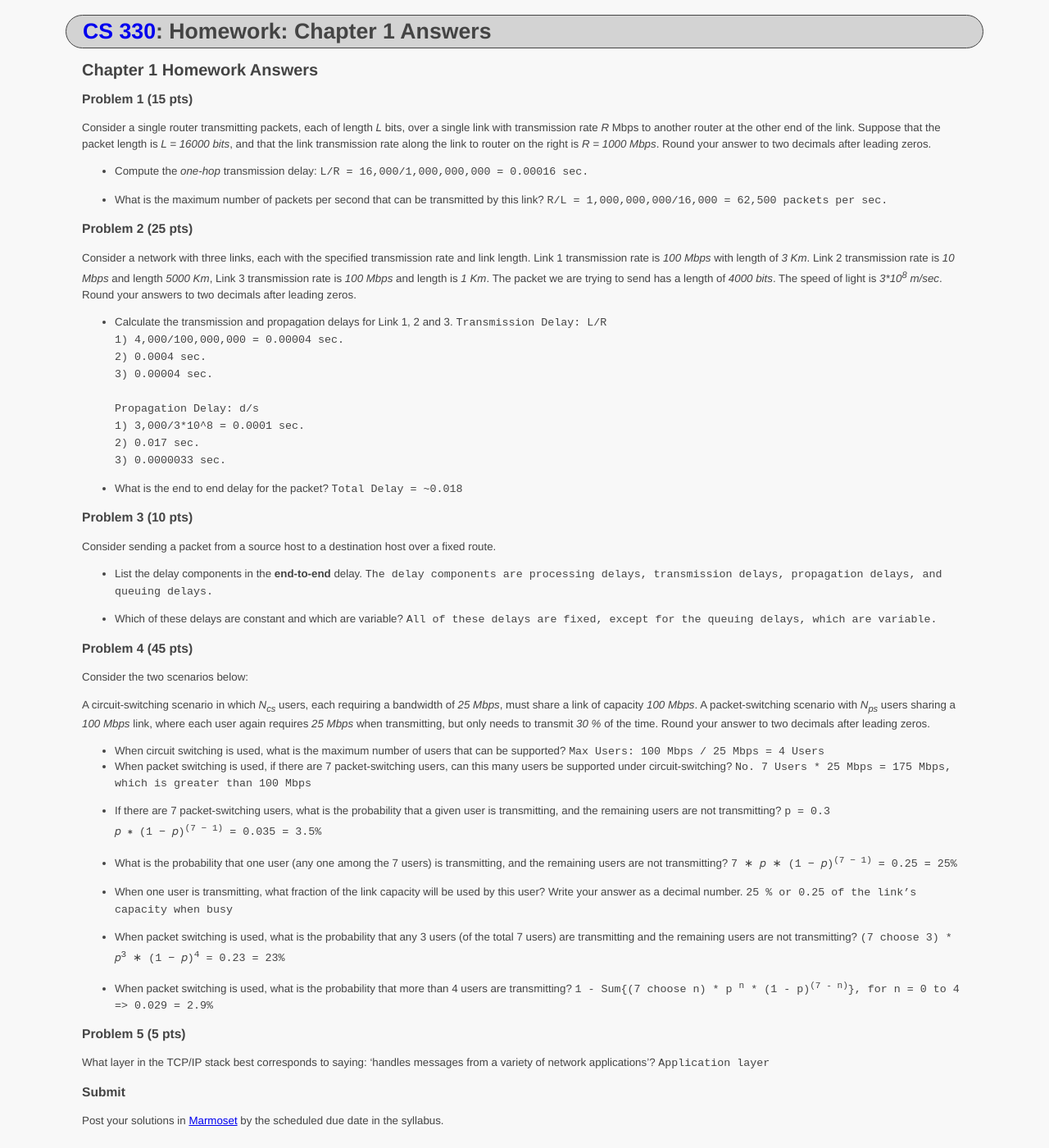
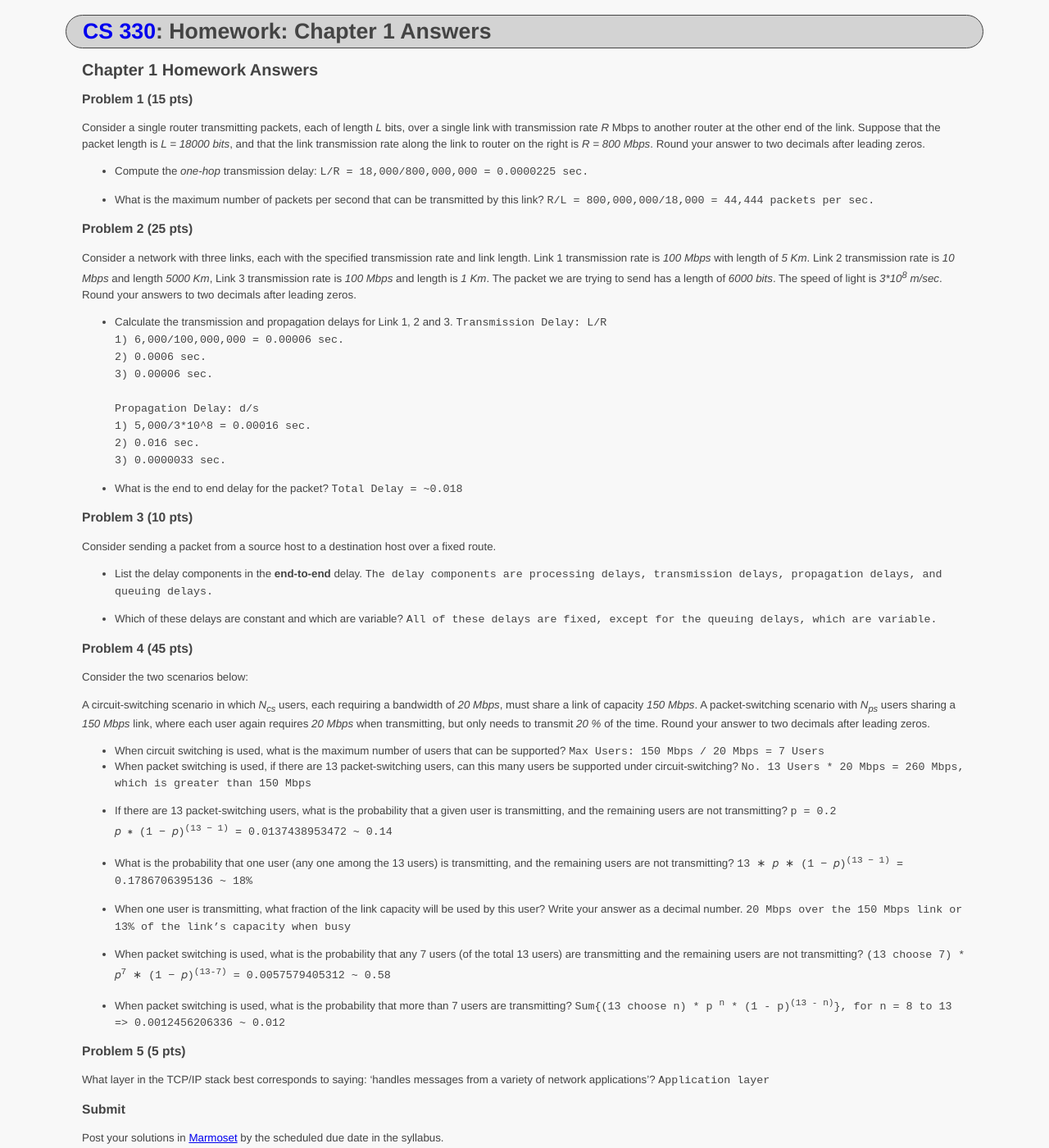
Before and after one commit to ycpcs/cs330-fall2024, a Jekyll site: the page built from assign/homework1_review.md, in a window 1280 px wide and 1400 px high. Shown: the whole window at 82% size. Built offline with Jekyll 4.4.1, drawn with Linux system fonts in a browser that asks for light colours.

Commit message:
add solutions

```diff
--- a/assign/homework1_review.md
+++ b/assign/homework1_review.md
@@ -7,29 +7,29 @@ title: "Homework: Chapter 1 Answers"
 ## Chapter 1 Homework Answers
 
 ### Problem 1 (15 pts)
-Consider a single router transmitting packets, each of length _L_ bits, over a single link with transmission rate _R_ Mbps to another router at the other end of the link. Suppose that the packet length is _L = 16000 bits_, and that the link transmission rate along the link to router on the right is _R = 1000 Mbps_. Round your answer to two decimals after leading zeros.
+Consider a single router transmitting packets, each of length _L_ bits, over a single link with transmission rate _R_ Mbps to another router at the other end of the link. Suppose that the packet length is _L = 18000 bits_, and that the link transmission rate along the link to router on the right is _R = 800 Mbps_. Round your answer to two decimals after leading zeros.
   - Compute the _one-hop_ transmission delay:
 <code>
-  L/R = 16,000/1,000,000,000 = 0.00016 sec.
+  L/R = 18,000/800,000,000 = 0.0000225 sec.
 </code>
 
   - What is the maximum number of packets per second that can be transmitted by this link?
 <code>
-  R/L = 1,000,000,000/16,000 = 62,500 packets per sec.
+  R/L = 800,000,000/18,000 = 44,444 packets per sec.
 </code>
 
 ### Problem 2 (25 pts)
-Consider a network with three links, each with the specified transmission rate and link length. Link 1 transmission rate is _100 Mbps_ with length of _3 Km_. Link 2 transmission rate is _10 Mbps_ and length _5000 Km_, Link 3 transmission rate is _100 Mbps_ and length is _1 Km_. The packet we are trying to send has a length of _4000 bits_. The speed of light is _3*10<sup>8</sup> m/sec_. Round your answers to two decimals after leading zeros.
+Consider a network with three links, each with the specified transmission rate and link length. Link 1 transmission rate is _100 Mbps_ with length of _5 Km_. Link 2 transmission rate is _10 Mbps_ and length _5000 Km_, Link 3 transmission rate is _100 Mbps_ and length is _1 Km_. The packet we are trying to send has a length of _6000 bits_. The speed of light is _3*10<sup>8</sup> m/sec_. Round your answers to two decimals after leading zeros.
   - Calculate the transmission and propagation delays for Link 1, 2 and 3.
 <code>
   Transmission Delay: L/R<br/>
-  1) 4,000/100,000,000 = 0.00004 sec.<br/>
-  2) 0.0004 sec.<br/>
-  3) 0.00004 sec.<br/>
+  1) 6,000/100,000,000 = 0.00006 sec.<br/>
+  2) 0.0006 sec.<br/>
+  3) 0.00006 sec.<br/>
   <br/>
   Propagation Delay: d/s<br/>
-  1) 3,000/3*10^8 = 0.0001 sec. <br/>
-  2) 0.017 sec.<br/>
+  1) 5,000/3*10^8 = 0.00016 sec. <br/>
+  2) 0.016 sec.<br/>
   3) 0.0000033 sec.<br/>
 </code>
 
@@ -53,42 +53,42 @@ All of these delays are fixed, except for the queuing delays, which are variable
 ### Problem 4 (45 pts)
 Consider the two scenarios below:
 
-A circuit-switching scenario in which _N<sub>cs</sub>_ users, each requiring a bandwidth of _25 Mbps_, must share a link of capacity _100 Mbps_.
-A packet-switching scenario with _N<sub>ps</sub>_ users sharing a _100 Mbps_ link, where each user again requires _25 Mbps_ when transmitting, but only needs to transmit _30 %_ of the time. Round your answer to two decimals after leading zeros.
+A circuit-switching scenario in which _N<sub>cs</sub>_ users, each requiring a bandwidth of _20 Mbps_, must share a link of capacity _150 Mbps_.
+A packet-switching scenario with _N<sub>ps</sub>_ users sharing a _150 Mbps_ link, where each user again requires _20 Mbps_ when transmitting, but only needs to transmit _20 %_ of the time. Round your answer to two decimals after leading zeros.
 
   - When circuit switching is used, what is the maximum number of users that can be supported?
 <code>
-  Max Users: 100 Mbps / 25 Mbps = 4 Users
+  Max Users: 150 Mbps / 20 Mbps = 7 Users
 </code>
-  - When packet switching is used, if there are 7 packet-switching users, can this many users be supported under circuit-switching?
+  - When packet switching is used, if there are 13 packet-switching users, can this many users be supported under circuit-switching?
 <code>
-  No. 7 Users * 25 Mbps = 175 Mbps, which is greater than 100 Mbps
+  No. 13 Users * 20 Mbps = 260 Mbps, which is greater than 150 Mbps
 </code>
-  - If there are 7 packet-switching users, what is the probability that a given user is transmitting, and the remaining users are not transmitting?
+  - If there are 13 packet-switching users, what is the probability that a given user is transmitting, and the remaining users are not transmitting?
 <code>
-p = 0.3
+p = 0.2
 <br/>
-𝑝 ∗ (1 − 𝑝)<sup>(7 − 1)</sup> = 0.035 = 3.5%
+𝑝 ∗ (1 − 𝑝)<sup>(13 − 1)</sup> = 0.0137438953472 ~ 0.14
 </code>
 
-  - What is the probability that one user (any one among the 7 users) is transmitting, and the remaining users are not transmitting?
+  - What is the probability that one user (any one among the 13 users) is transmitting, and the remaining users are not transmitting?
 <code>
-7 ∗ 𝑝 ∗ (1 − 𝑝)<sup>(7 − 1)</sup> = 0.25 = 25%
+13 ∗ 𝑝 ∗ (1 − 𝑝)<sup>(13 − 1)</sup> = 0.1786706395136 ~ 18%
 </code>
 
   - When one user is transmitting, what fraction of the link capacity will be used by this user? Write your answer as a decimal number.
 <code>
-25 % or 0.25 of the link’s capacity when busy
+20 Mbps over the 150 Mbps link or 13% of the link’s capacity when busy
 </code>
 
-  - When packet switching is used, what is the probability that any 3 users (of the total 7 users) are transmitting and the remaining users are not transmitting?
+  - When packet switching is used, what is the probability that any 7 users (of the total 13 users) are transmitting and the remaining users are not transmitting?
 <code>
-(7 choose 3) * 𝑝<sup>3</sup> ∗ (1 − 𝑝)<sup>4</sup> = 0.23 = 23%
+(13 choose 7) * 𝑝<sup>7</sup> ∗ (1 − 𝑝)<sup>(13-7)</sup> = 0.0057579405312 ~ 0.58
 </code>
 
-  - When packet switching is used, what is the probability that more than 4 users are transmitting?
+  - When packet switching is used, what is the probability that more than 7 users are transmitting?
 <code>
-1 - Sum{(7 choose n) * p <sup>n</sup> * (1 - p)<sup>(7 - n)</sup>}, for n = 0 to 4 => 0.029 = 2.9%
+Sum{(13 choose n) * p <sup>n</sup> * (1 - p)<sup>(13 - n)</sup>}, for n = 8 to 13 => 0.0012456206336 ~ 0.012
 </code>
 
 ### Problem 5 (5 pts)
```
Also changed, not shown: assign/index.md (+1 -1 lines).
